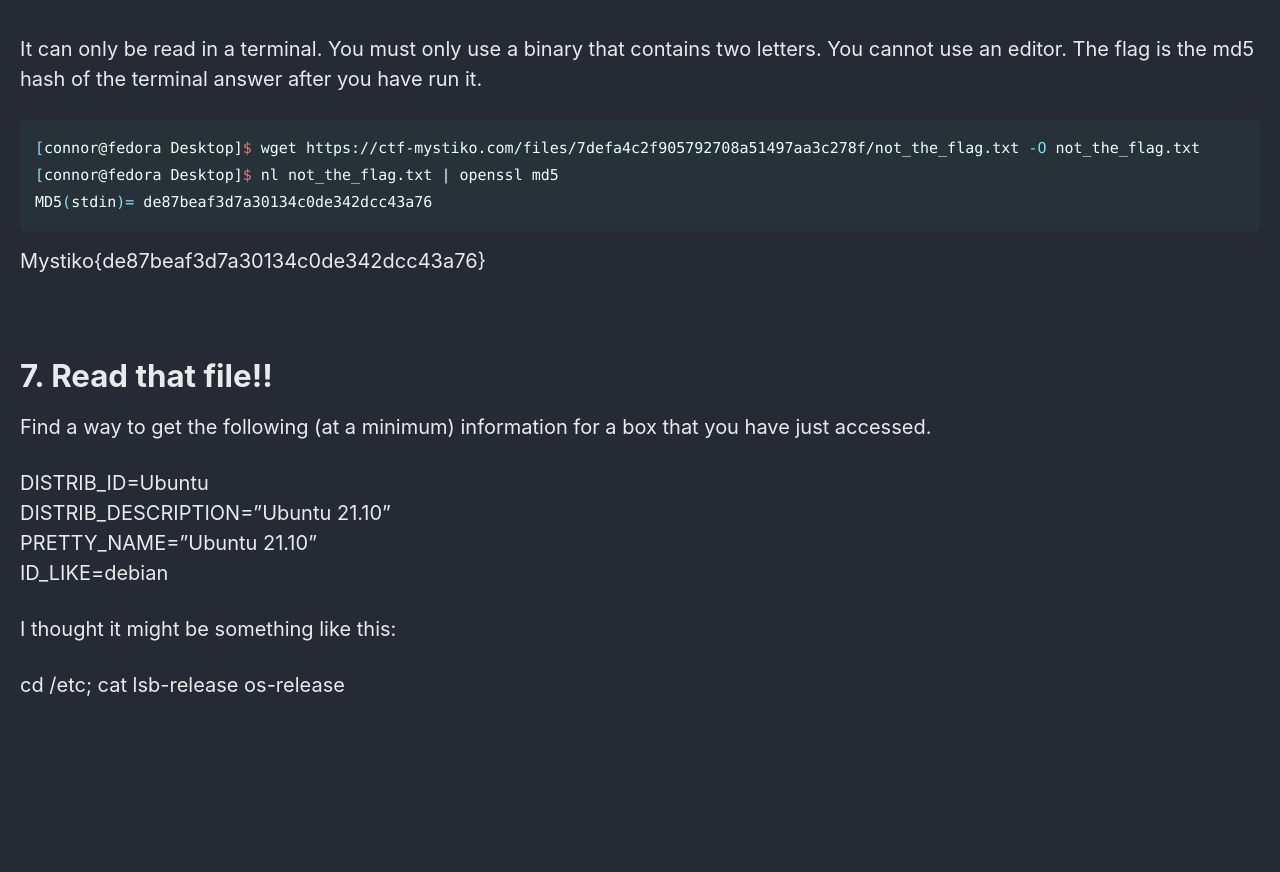
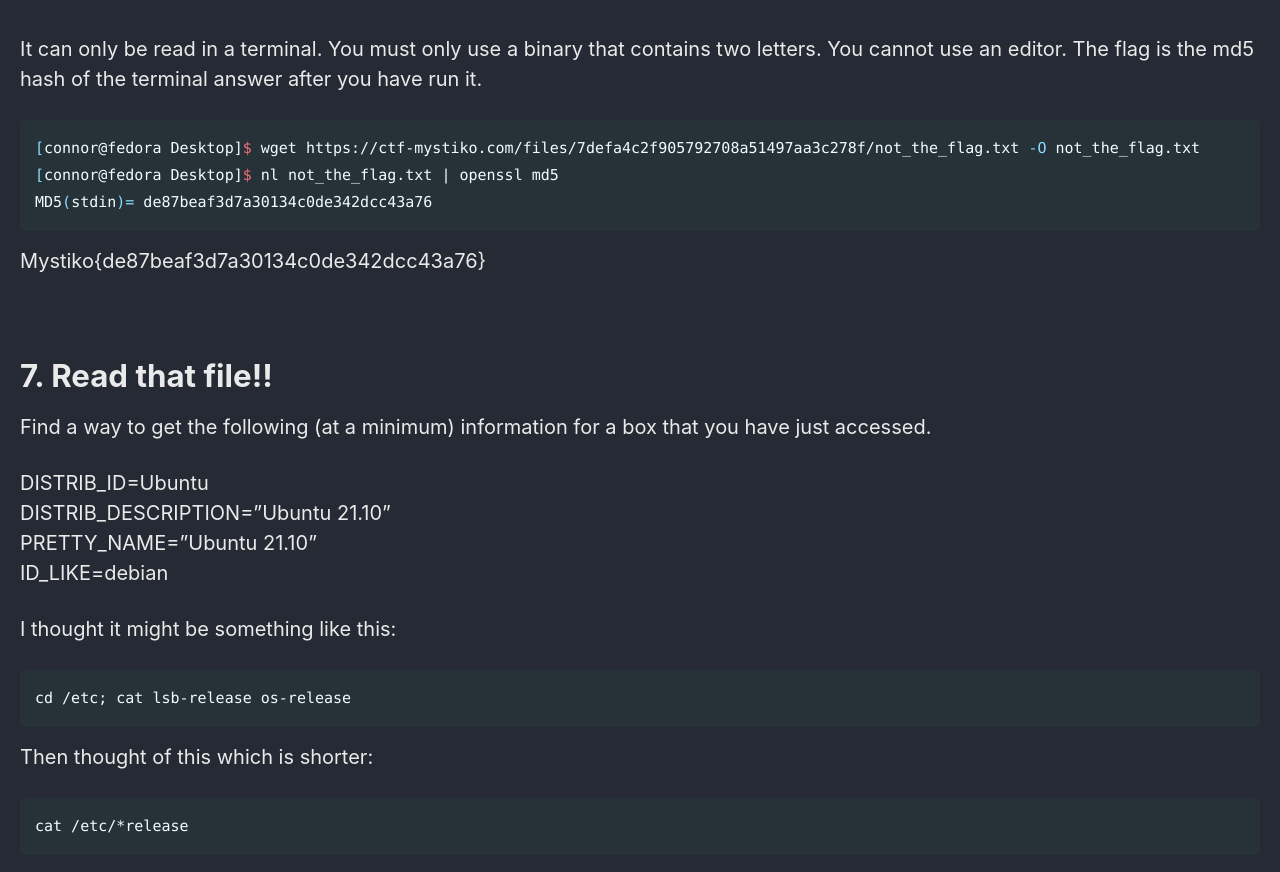
Before and after one commit to Connor-McCartney/Connor-McCartney.github.io, a Jekyll site: the page built from _pages/misc/shortest-bash-code-challs.md, in a window 1280 px wide and 900 px high, scrolled down 1745 px. Shown: the top 872 px of the window. Built offline with Jekyll 4.4.1, drawn with Linux system fonts in a browser that asks for light colours; cached includes are drawn as plain includes; before the commit the page ends 2501 px from its top, so only the background shows below that.

Commit message:
Update shortest-bash-code-challs.md

````diff
--- a/_pages/misc/shortest-bash-code-challs.md
+++ b/_pages/misc/shortest-bash-code-challs.md
@@ -95,4 +95,12 @@ ID_LIKE=debian                            <br>
 
 I thought it might be something like this:
 
+```
 cd /etc; cat lsb-release os-release
+```
+
+Then thought of this which is shorter:
+
+```
+cat /etc/*release
+```
````
